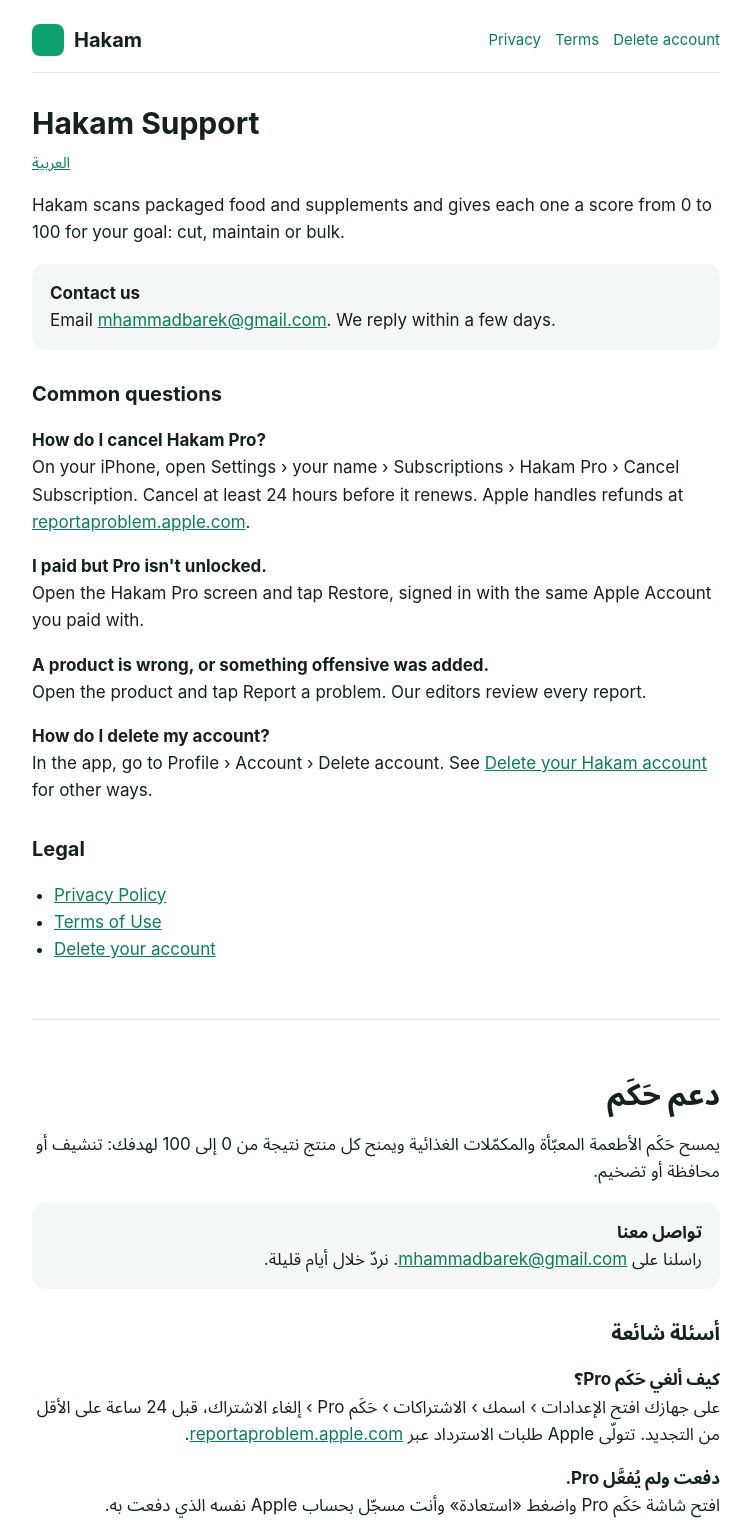
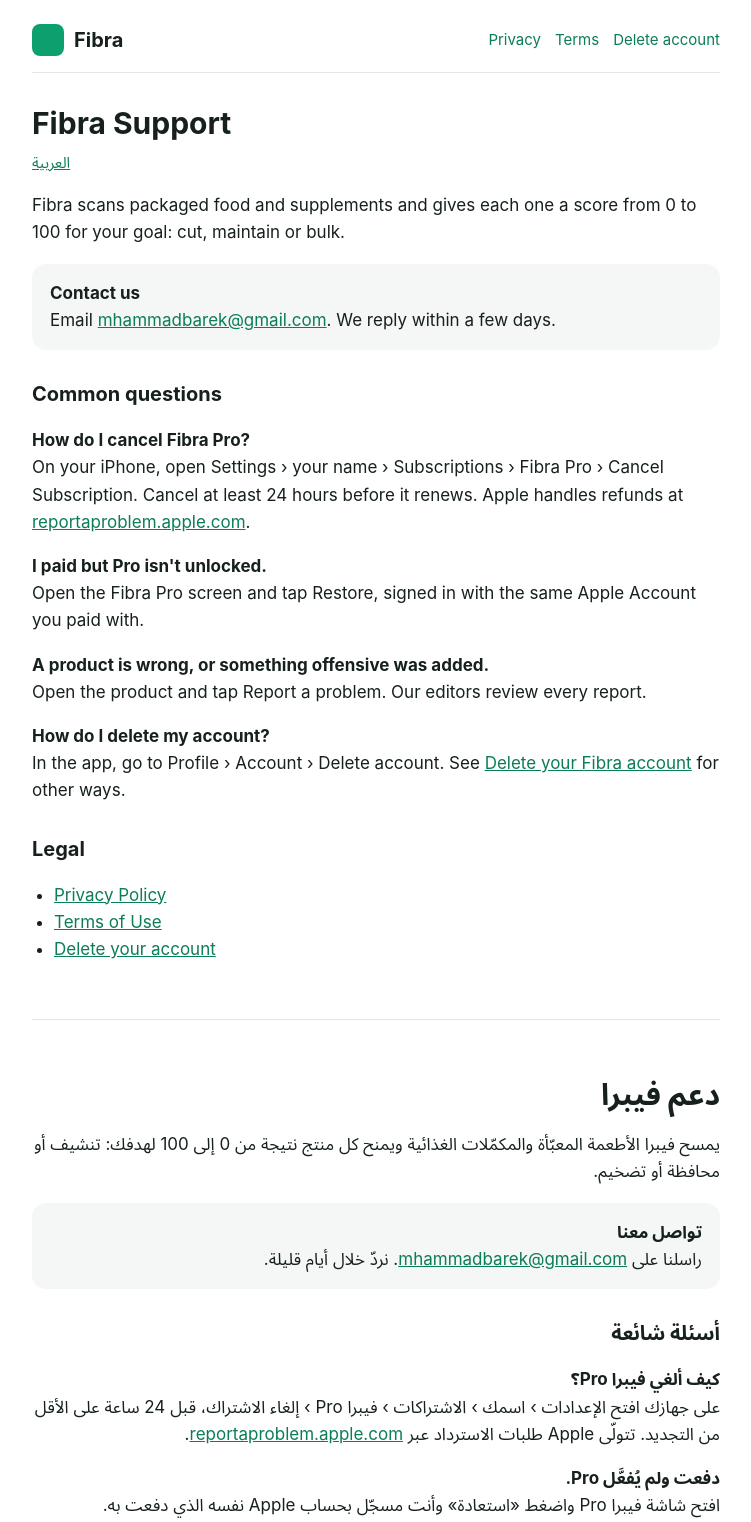
Before and after one commit to mohamadbarek/hakam-legal, a plain HTML site: page index.html in a window 1280 px wide. Shown: the top 1522 px of the page, without its empty margins (264-1015 px from the left). Drawn offline with Linux system fonts and the light colour scheme.

Commit message:
Fibra 1.7: index.html (the new name; the privacy page gains the profile photo and notifications, effective 26 November 2026)

```diff
--- a/index.html
+++ b/index.html
@@ -3,21 +3,21 @@
 <head>
 <meta charset="utf-8">
 <meta name="viewport" content="width=device-width, initial-scale=1">
-<title>Hakam Support</title>
-<meta name="description" content="Support, privacy and terms for Hakam, the food and supplement score app.">
+<title>Fibra Support</title>
+<meta name="description" content="Support, privacy and terms for Fibra, the food and supplement score app.">
 <link rel="stylesheet" href="style.css">
 </head>
 <body>
 <main>
   <header>
-    <a class="brand" href="./"><span class="tile"></span>Hakam</a>
+    <a class="brand" href="./"><span class="tile"></span>Fibra</a>
     <nav><a href="privacy.html">Privacy</a><a href="terms.html">Terms</a><a href="delete-account.html">Delete account</a></nav>
   </header>
 
-  <h1>Hakam Support</h1>
+  <h1>Fibra Support</h1>
   <p class="lang"><a href="#ar">العربية</a></p>
 
-  <p>Hakam scans packaged food and supplements and gives each one a score from 0 to 100 for your goal: cut, maintain or bulk.</p>
+  <p>Fibra scans packaged food and supplements and gives each one a score from 0 to 100 for your goal: cut, maintain or bulk.</p>
 
   <div class="card">
     <strong>Contact us</strong><br>
@@ -25,14 +25,14 @@
   </div>
 
   <h2>Common questions</h2>
-  <p><strong>How do I cancel Hakam Pro?</strong><br>
-  On your iPhone, open Settings › your name › Subscriptions › Hakam Pro › Cancel Subscription. Cancel at least 24 hours before it renews. Apple handles refunds at <a href="https://reportaproblem.apple.com">reportaproblem.apple.com</a>.</p>
+  <p><strong>How do I cancel Fibra Pro?</strong><br>
+  On your iPhone, open Settings › your name › Subscriptions › Fibra Pro › Cancel Subscription. Cancel at least 24 hours before it renews. Apple handles refunds at <a href="https://reportaproblem.apple.com">reportaproblem.apple.com</a>.</p>
   <p><strong>I paid but Pro isn't unlocked.</strong><br>
-  Open the Hakam Pro screen and tap Restore, signed in with the same Apple Account you paid with.</p>
+  Open the Fibra Pro screen and tap Restore, signed in with the same Apple Account you paid with.</p>
   <p><strong>A product is wrong, or something offensive was added.</strong><br>
   Open the product and tap Report a problem. Our editors review every report.</p>
   <p><strong>How do I delete my account?</strong><br>
-  In the app, go to Profile › Account › Delete account. See <a href="delete-account.html">Delete your Hakam account</a> for other ways.</p>
+  In the app, go to Profile › Account › Delete account. See <a href="delete-account.html">Delete your Fibra account</a> for other ways.</p>
 
   <h2>Legal</h2>
   <ul>
@@ -42,21 +42,21 @@
   </ul>
 
   <section lang="ar" dir="rtl" id="ar">
-    <h1>دعم حَكَم</h1>
-    <p>يمسح حَكَم الأطعمة المعبّأة والمكمّلات الغذائية ويمنح كل منتج نتيجة من 0 إلى 100 لهدفك: تنشيف أو محافظة أو تضخيم.</p>
+    <h1>دعم فيبرا</h1>
+    <p>يمسح فيبرا الأطعمة المعبّأة والمكمّلات الغذائية ويمنح كل منتج نتيجة من 0 إلى 100 لهدفك: تنشيف أو محافظة أو تضخيم.</p>
     <div class="card">
       <strong>تواصل معنا</strong><br>
       راسلنا على <a href="mailto:mhammadbarek@gmail.com">mhammadbarek@gmail.com</a>. نردّ خلال أيام قليلة.
     </div>
     <h2>أسئلة شائعة</h2>
-    <p><strong>كيف ألغي حَكَم Pro؟</strong><br>
-    على جهازك افتح الإعدادات › اسمك › الاشتراكات › حَكَم Pro › إلغاء الاشتراك، قبل 24 ساعة على الأقل من التجديد. تتولّى Apple طلبات الاسترداد عبر <a href="https://reportaproblem.apple.com">reportaproblem.apple.com</a>.</p>
+    <p><strong>كيف ألغي فيبرا Pro؟</strong><br>
+    على جهازك افتح الإعدادات › اسمك › الاشتراكات › فيبرا Pro › إلغاء الاشتراك، قبل 24 ساعة على الأقل من التجديد. تتولّى Apple طلبات الاسترداد عبر <a href="https://reportaproblem.apple.com">reportaproblem.apple.com</a>.</p>
     <p><strong>دفعت ولم يُفعَّل Pro.</strong><br>
-    افتح شاشة حَكَم Pro واضغط «استعادة» وأنت مسجّل بحساب Apple نفسه الذي دفعت به.</p>
+    افتح شاشة فيبرا Pro واضغط «استعادة» وأنت مسجّل بحساب Apple نفسه الذي دفعت به.</p>
     <p><strong>منتج خاطئ، أو أُضيف محتوى مسيء.</strong><br>
     افتح المنتج واضغط «أبلغ عن مشكلة». يراجع محرّرونا كل بلاغ.</p>
     <p><strong>كيف أحذف حسابي؟</strong><br>
-    من التطبيق: حسابي › الحساب › حذف الحساب. وانظر <a href="delete-account.html#ar">حذف حساب حَكَم</a> لطرق أخرى.</p>
+    من التطبيق: حسابي › الحساب › حذف الحساب. وانظر <a href="delete-account.html#ar">حذف حساب فيبرا</a> لطرق أخرى.</p>
   </section>
 
   <footer>© 2026 Mohamad Barek · <a href="privacy.html">Privacy</a> · <a href="terms.html">Terms</a> · <a href="delete-account.html">Delete account</a></footer>
```
